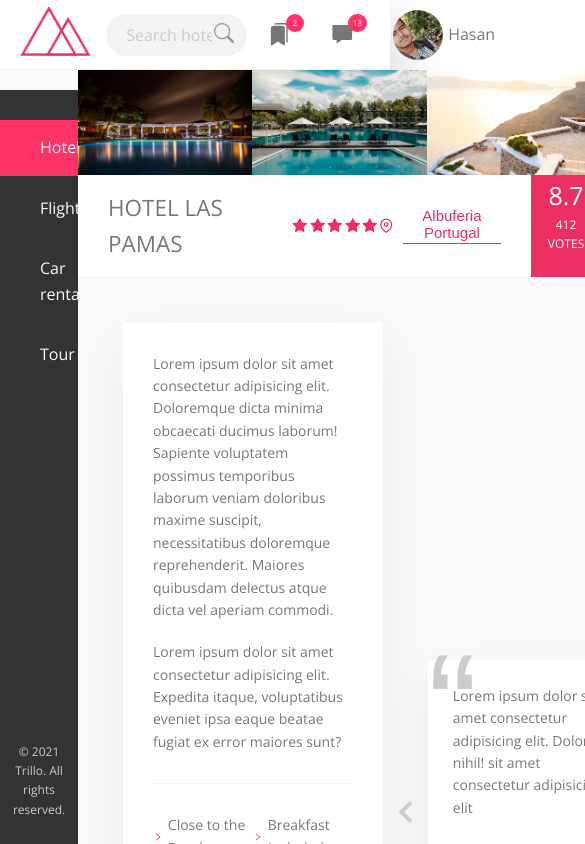
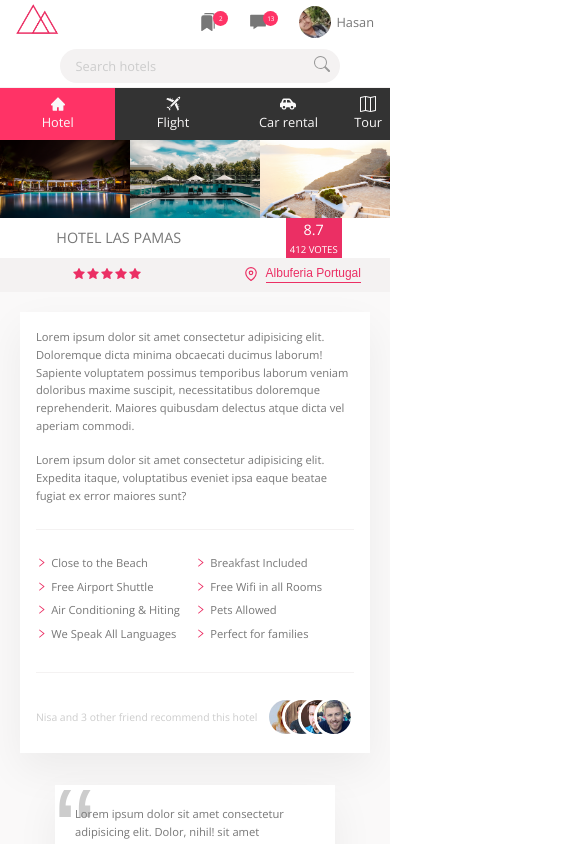
Before and after one commit to farhanahmedhasan/02-trillio, a React (Create React App) app: page / in a window 390 px wide. Shown: the top 844 px of the page, 585 px wide, since content can reach past the window. Built offline with nearby package versions, Linux system fonts and the light colour scheme.

Commit message:
Complete

```diff
--- a/src/styles/abstract/_base.scss
+++ b/src/styles/abstract/_base.scss
@@ -22,6 +22,13 @@
   --border-bottom: 1px solid var(--color-text-light-2);
 }
 
+$bp-evelenhundred: 68.75em; //1100px
+$bp-ninehun: 56.25em; //900px
+$bp-sevenhun: 43.75em; //700px
+$bp-sixhun: 37.5em; //600px
+$bp-fivehun: 31.25em; //500px
+$bp-fourhun: 25em; //400px
+
 * {
   margin: 0;
   padding: 0;
@@ -36,6 +43,13 @@
 html {
   box-sizing: border-box;
   font-size: 62.5%; //1rem = 10px
+
+  @media only screen and (max-width: $bp-evelenhundred) {
+    font-size: 56.25%; //1rem = 9px
+  }
+  @media only screen and (max-width: $bp-sevenhun) {
+    font-size: 50%; //1rem = 8px
+  }
 }
 
 body {
--- a/src/styles/components/_cta.scss
+++ b/src/styles/components/_cta.scss
@@ -2,6 +2,9 @@
   padding: 3.5rem;
   text-align: center;
 
+  @media only screen and (max-width: 43.75em) {
+    padding: 2rem;
+  }
   &__title {
     font-weight: 300;
     font-size: 2rem;
--- a/src/styles/components/_details.scss
+++ b/src/styles/components/_details.scss
@@ -3,6 +3,14 @@
   background-color: var(--color-text-light-1);
   border-bottom: var(--border-bottom);
   display: flex;
+
+  @media only screen and (max-width: 56.25em) {
+    padding: 2.5rem;
+  }
+
+  @media only screen and (max-width: 37.5em) {
+    flex-direction: column;
+  }
 }
 
 .description {
@@ -12,6 +20,15 @@
   padding: 3rem;
   margin-right: 4.5rem;
   font-size: 1.4rem;
+
+  @media only screen and (max-width: 56.25em) {
+    padding: 2rem;
+    margin-right: 3.5rem;
+  }
+
+  @media only screen and (max-width: 37.5em) {
+    margin-right: 0;
+  }
 }
 
 .paragraph {
@@ -54,6 +71,7 @@
   }
 
   &__friend {
+    display: flex;
   }
 
   &__photo {
@@ -63,7 +81,7 @@
     border: 3px solid #fff;
 
     &:not(:last-child) {
-      margin-right: -2.5rem;
+      margin-right: -3rem;
     }
   }
 }
--- a/src/styles/components/_hotel.scss
+++ b/src/styles/components/_hotel.scss
@@ -19,16 +19,40 @@
   display: flex;
   align-items: center;
 
+  @media only screen and (max-width: 25em) {
+    flex-wrap: wrap;
+    justify-content: space-around;
+  }
+
+  &__heading {
+    @media only screen and (max-width: 25em) {
+      order: 1;
+    }
+  }
+
   &__heading > h1 {
     font-size: 2.25rem;
     text-transform: uppercase;
     font-weight: 300;
     padding: 1.5rem 3rem;
+
+    @media only screen and (max-width: 37.5em) {
+      padding: 1rem;
+      font-size: 1.8rem;
+    }
   }
 
   &__stars {
     display: flex;
     margin-right: auto;
+
+    @media only screen and (max-width: 25em) {
+      order: 3;
+      width: 55%;
+      background-color: var(--color-text-light-2);
+      padding: 1.2rem 0;
+      justify-content: center;
+    }
   }
 
   &__icon {
@@ -48,6 +72,18 @@
     align-items: center;
     font-size: 1.4rem;
     padding: 0 3rem 0 0;
+
+    @media only screen and (max-width: 37.5em) {
+      padding-right: 1rem;
+    }
+
+    @media only screen and (max-width: 25em) {
+      order: 4;
+      width: 45%;
+      background-color: var(--color-text-light-2);
+      padding: 1rem 0;
+      justify-content: center;
+    }
   }
 
   &__rating {
@@ -56,11 +92,22 @@
     background-color: var(--color-primary);
     color: var(--color-white);
     padding: 0 1rem;
+
+    @media only screen and (max-width: 37.5em) {
+      padding: 0 0.5rem;
+    }
+
+    @media only screen and (max-width: 25em) {
+      order: 2;
+    }
   }
 
   &__ratingPoint {
     font-size: 2.5rem;
     font-weight: 300;
+    @media only screen and (max-width: 37.5em) {
+      font-size: 1.8rem;
+    }
   }
 
   &__ratingCount {
--- a/src/styles/components/_review.scss
+++ b/src/styles/components/_review.scss
@@ -12,6 +12,11 @@
   padding: 2.5rem;
   margin-bottom: 2rem;
   position: relative;
+
+  @media only screen and (max-width: 37.5em) {
+    margin: 4rem 0;
+    width: 80%;
+  }
 
   &__text {
     margin-bottom: 2rem;
@@ -76,9 +81,15 @@
     }
     &--PrevReview {
       left: -3.5rem;
+      @media only screen and (max-width: 56.25em) {
+        left: 0rem;
+      }
     }
     &--nextReview {
       right: -3.5rem;
+      @media only screen and (max-width: 56.25em) {
+        right: 0rem;
+      }
     }
   }
 }
--- a/src/styles/components/_searchForm.scss
+++ b/src/styles/components/_searchForm.scss
@@ -3,6 +3,12 @@
   display: flex;
   align-items: center;
   justify-content: center;
+
+  @media only screen and (max-width: $bp-fivehun) {
+    order: 1;
+    flex: 0 0 80%;
+    margin: 0 auto;
+  }
 
   &__input {
     width: 90%;
--- a/src/styles/components/_sidebar.scss
+++ b/src/styles/components/_sidebar.scss
@@ -12,9 +12,21 @@
   top: 10.7vh;
   overflow-y: scroll;
 
+  @media only screen and (max-width: $bp-ninehun) {
+    z-index: 100000000;
+    overflow-y: unset;
+    top: 0;
+    padding-top: 0rem;
+  }
+
   &__links {
     list-style: none;
     width: 100%;
+
+    @media only screen and (max-width: $bp-ninehun) {
+      display: flex;
+      justify-content: center;
+    }
   }
 
   &__item {
@@ -22,6 +34,11 @@
 
     &:not(:last-child) {
       margin-bottom: 0.5rem;
+
+      @media only screen and (max-width: $bp-ninehun) {
+        margin-bottom: 0rem;
+        flex: 1;
+      }
     }
 
     &::before {
@@ -57,6 +74,16 @@
     position: relative;
     z-index: 10;
     transition: all 0.4s ease-in;
+
+    @media only screen and (max-width: $bp-ninehun) {
+      justify-content: center;
+      padding: 1.5rem 1rem;
+    }
+
+    @media only screen and (max-width: $bp-fourhun) {
+      flex-direction: column;
+      padding: 1rem 1rem;
+    }
   }
 
   &__link--active {
@@ -65,6 +92,9 @@
 
   span {
     margin-left: 1rem;
+    @media only screen and (max-width: $bp-fourhun) {
+      margin-left: 0;
+    }
   }
 }
 
@@ -73,6 +103,10 @@
   color: var(--color-text-light-4);
   padding: 2.5rem;
   text-align: center;
+
+  @media only screen and (max-width: $bp-ninehun) {
+    display: none;
+  }
 }
 
 .icon {
--- a/src/styles/components/_userNav.scss
+++ b/src/styles/components/_userNav.scss
@@ -52,6 +52,11 @@
     width: 5rem;
     object-fit: cover;
     border-radius: 50%;
+
+    @media only screen and (max-width: $bp-fivehun) {
+      height: 4rem;
+      width: 4rem;
+    }
   }
 
   &__userName {
--- a/src/styles/layout/_layout.scss
+++ b/src/styles/layout/_layout.scss
@@ -1,5 +1,5 @@
 .container {
-  max-width: 140rem;
+  max-width: 200rem;
   background-color: var(--color-text-light-1);
   margin: 0 auto;
   box-shadow: var(--shadow-dark);
@@ -16,11 +16,35 @@
   position: sticky;
   top: 0;
   z-index: 100000000;
+
+  @media only screen and (max-width: $bp-fivehun) {
+    flex-wrap: wrap;
+    height: 11rem;
+    align-content: space-around;
+  }
+
   .logo {
     margin-left: 2rem;
+
+    @media only screen and (max-width: $bp-sixhun) {
+      height: 35px;
+    }
+
+    @media only screen and (max-width: $bp-fivehun) {
+      height: 30px;
+    }
+  }
+
+  @media only screen and (max-width: $bp-ninehun) {
+    position: static;
+    top: 0;
   }
 }
 
 .content {
   display: flex;
+
+  @media only screen and (max-width: $bp-ninehun) {
+    flex-direction: column;
+  }
 }
```
